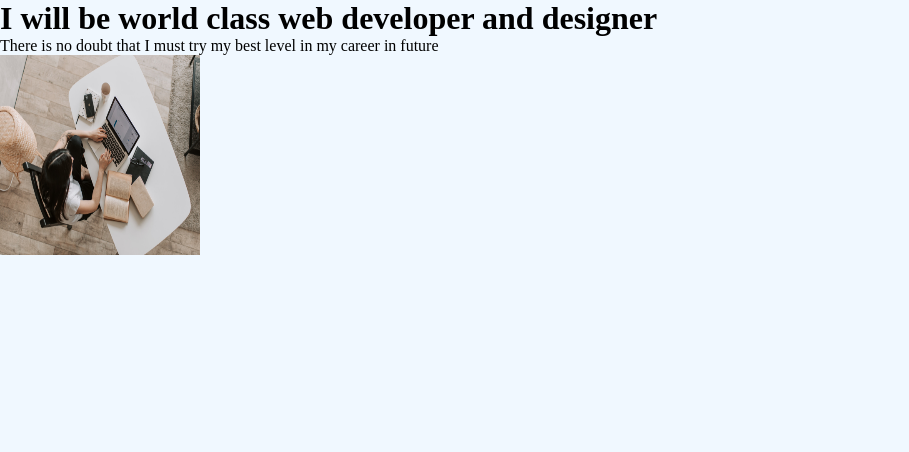
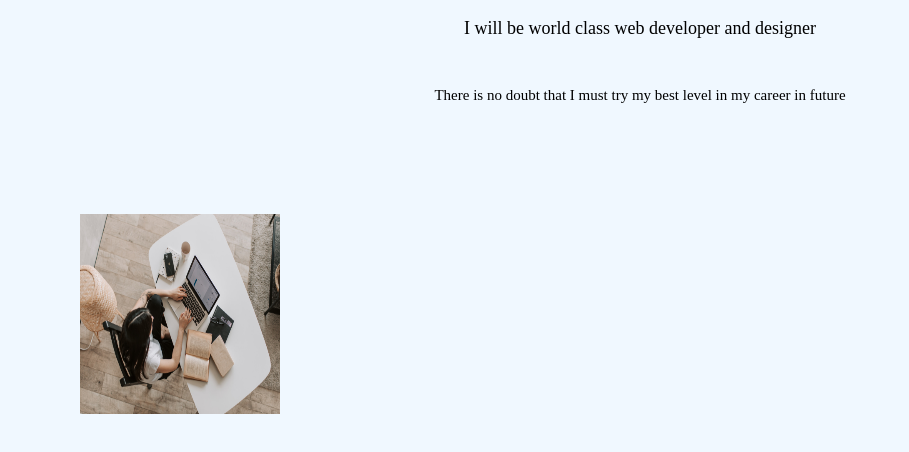
Before and after one commit to Robiul0023/website-five-repo, a plain HTML site: page index.html in a window 1280 px wide. Shown: the whole page, without its empty margins (0-909 px from the left). Drawn offline with Linux system fonts and the light colour scheme.

Commit message:
style add commit

```diff
--- a/style.css
+++ b/style.css
@@ -15,8 +15,23 @@ body{
 
 }
 
+h1{
+    text-align: center;
+    font-size: large;
+    font-weight: 500;
+    padding: 1em;
+}
+
+p{
+    text-align: center;
+    font-size: 15px;
+    padding : 30px;
+}
+
 img{
 
     width : 200px;
     height: 200px;
+    padding : 30px;
+    margin : 50px;
 }
```
